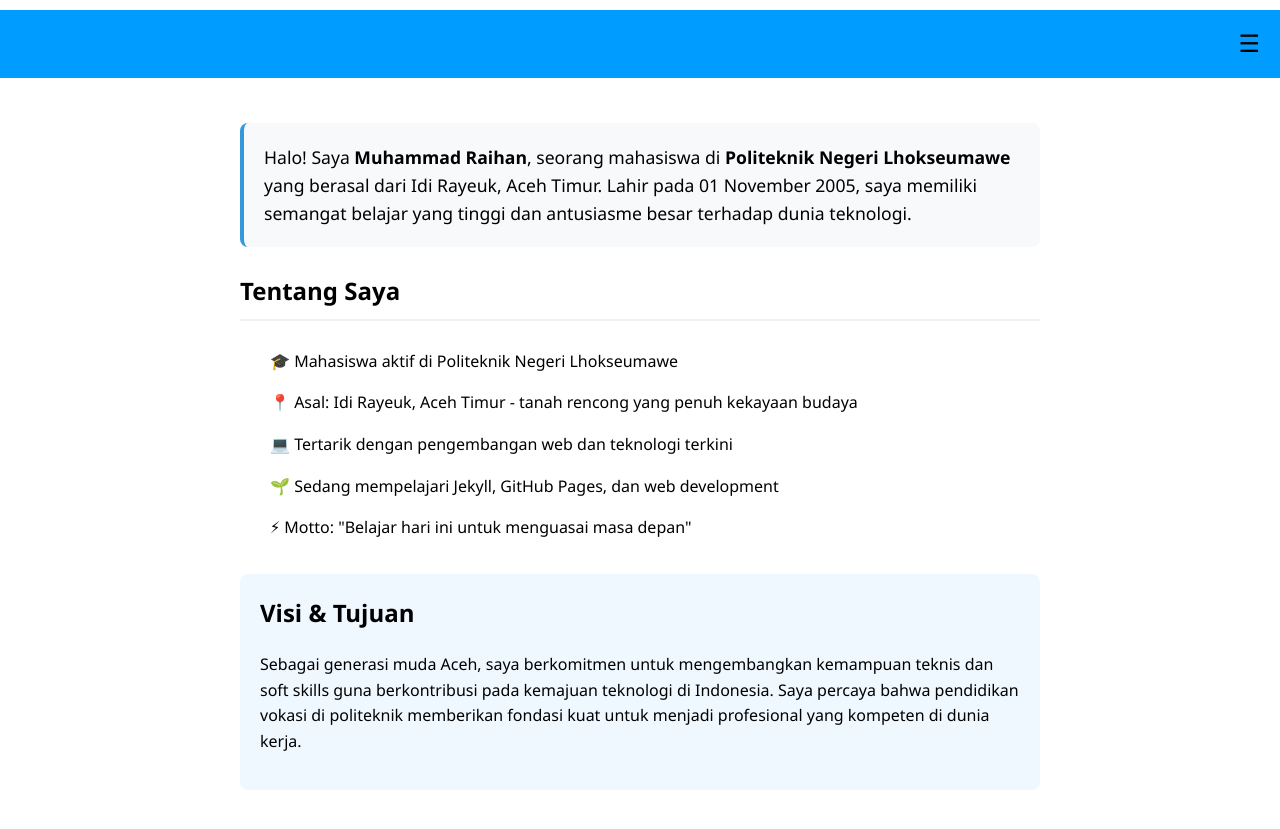
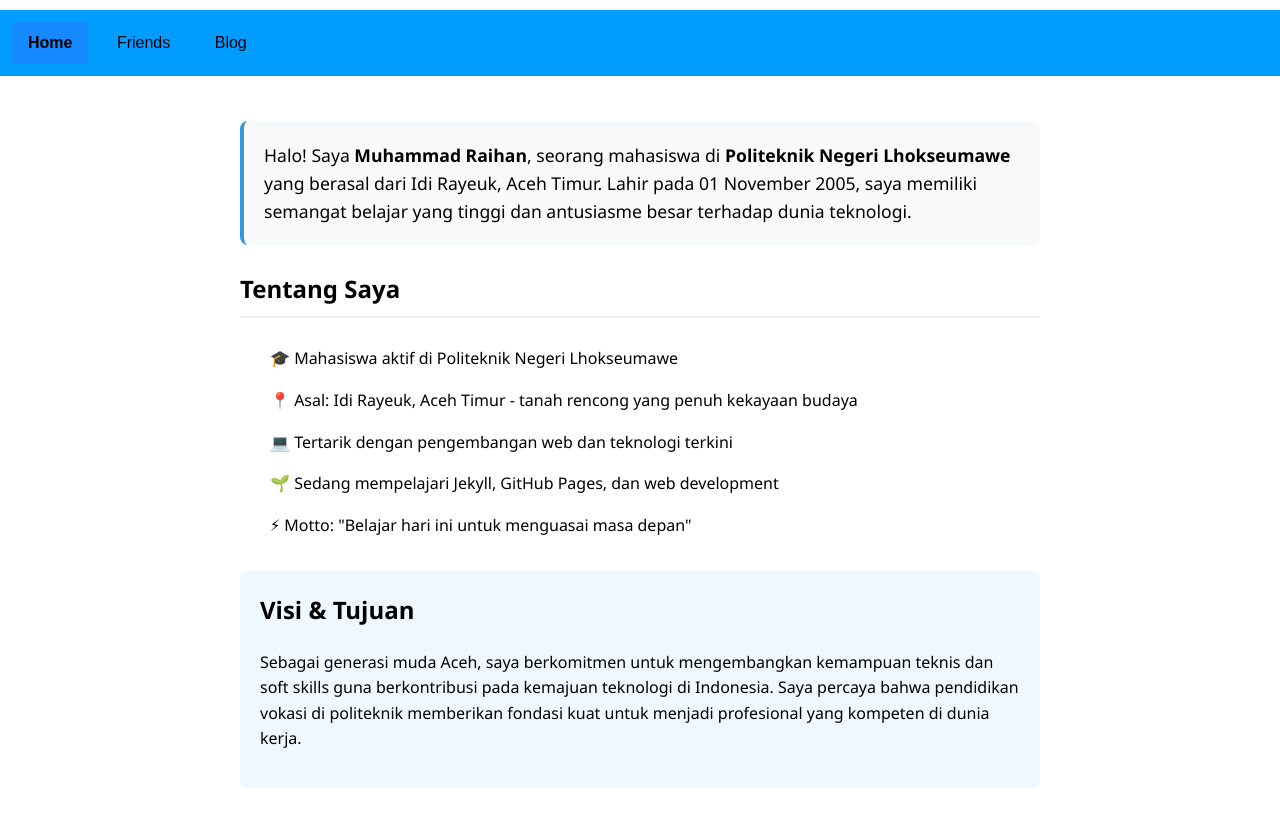
Before and after one commit to mraihanads/mraihanads.github.io, a Jekyll site: the page built from index.html, in a window 1280 px wide. Shown: the top 829 px of the page. Built offline with Jekyll 4.4.1, drawn with Linux system fonts in a browser that asks for light colours.

Commit message:
push-lebaran

```diff
--- a/_includes/navigation.html
+++ b/_includes/navigation.html
@@ -1,8 +1,5 @@
-<nav id="main-nav">
-  <button class="menu-toggle" aria-label="Toggle menu">☰</button>
-  <div class="nav-links">
+<nav>
     {% for item in site.data.navigation %}
       <a href="{{ item.link }}" {% if page.url == item.link %}class="current"{% endif %}>{{ item.name }}</a>
     {% endfor %}
-  </div>
-</nav>
+  </nav>
--- a/_sass/main.scss
+++ b/_sass/main.scss
@@ -1,6 +1,6 @@
-/* .last_name {
-    color: #009CFF;
-} */
+// .last_name {
+//     color: #009CFF;
+// }
 
 body {
     font-family: Arial, Helvetica, sans-serif;
@@ -10,54 +10,24 @@ body {
     padding: 10px;
 }
 
-/* Navigation Styles - Modified for Hamburger on All Devices */
+/* Navigation Styles */
 nav {
     background-color: #009CFF;
     padding: 12px;
     margin-bottom: 25px;
     margin-left: -10px;
     margin-right: -10px;
-  position: relative;
-  display: flex;
-  justify-content: flex-end;
-}
-
-.menu-toggle {
-  display: block;
-  background: none;
-  border: none;
-  font-size: 24px;
-  cursor: pointer;
-  color: black;
-  padding: 8px;
-  z-index: 101;
-}
-
-.nav-links {
-  display: none;
-  position: absolute;
-  top: 100%;
-  right: 0;
-  background-color: #009CFF;
-  width: 200px;
-  padding: 10px;
-  z-index: 100;
-  box-shadow: 0 4px 8px rgba(0,0,0,0.1);
-}
-
-.nav-links.active {
-  display: block;
 }
 
 nav a {
-  display: block;
+    display: inline-block;
     padding: 8px 16px;
+    margin-right: 8px;
     color: black;
     font-weight: 500;
     border-radius: 4px;
     transition: all 0.3s ease;
     text-decoration: none;
-  margin: 4px 0;
 }
 
 nav a:hover {
@@ -71,7 +41,6 @@ nav a.current {
     background-color: #1589FF;
 }
 
-/* Existing Styles Below - Remain Unchanged */
 .friendspage ol {
     list-style: none;
     padding: 0;
@@ -103,22 +72,22 @@ nav a.current {
     font-weight: bold;
 }
 
-.list-artikel {
+.list-artikel{
     border-radius: 5px;
     text-align: justify;
     padding-left: 7px;
     padding-right: 7px;
 }
 
-.list-artikel:nth-child(odd) {
+.list-artikel:nth-child(odd){
     background-color: #009CFF;
 }
 
-.list-artikel:nth-child(even) {
+.list-artikel:nth-child(even){
     background-color: #66B4FF;
 }
 
-/* Profile Styles */
+/* Gaya untuk profil */
 .profile-section {
     max-width: 800px;
     margin: 0 auto;
@@ -184,7 +153,7 @@ nav a.current {
     font-weight: bold;
   }
 
-/* Responsive Adjustments */
+  /* Responsif */
   @media (max-width: 600px) {
     .profile-section {
       padding: 15px;
@@ -194,3 +163,15 @@ nav a.current {
       padding: 15px;
     }
   }
+
+@media (max-width: 600px) {
+    nav {
+        flex-direction: column;
+        gap: 8px;
+    }
+
+    nav a {
+        display: flex;
+        margin-right: 0;
+    }
+}
```
Also changed, not shown: 9 other files. Lines whose indentation alone changed are shown as unchanged.
